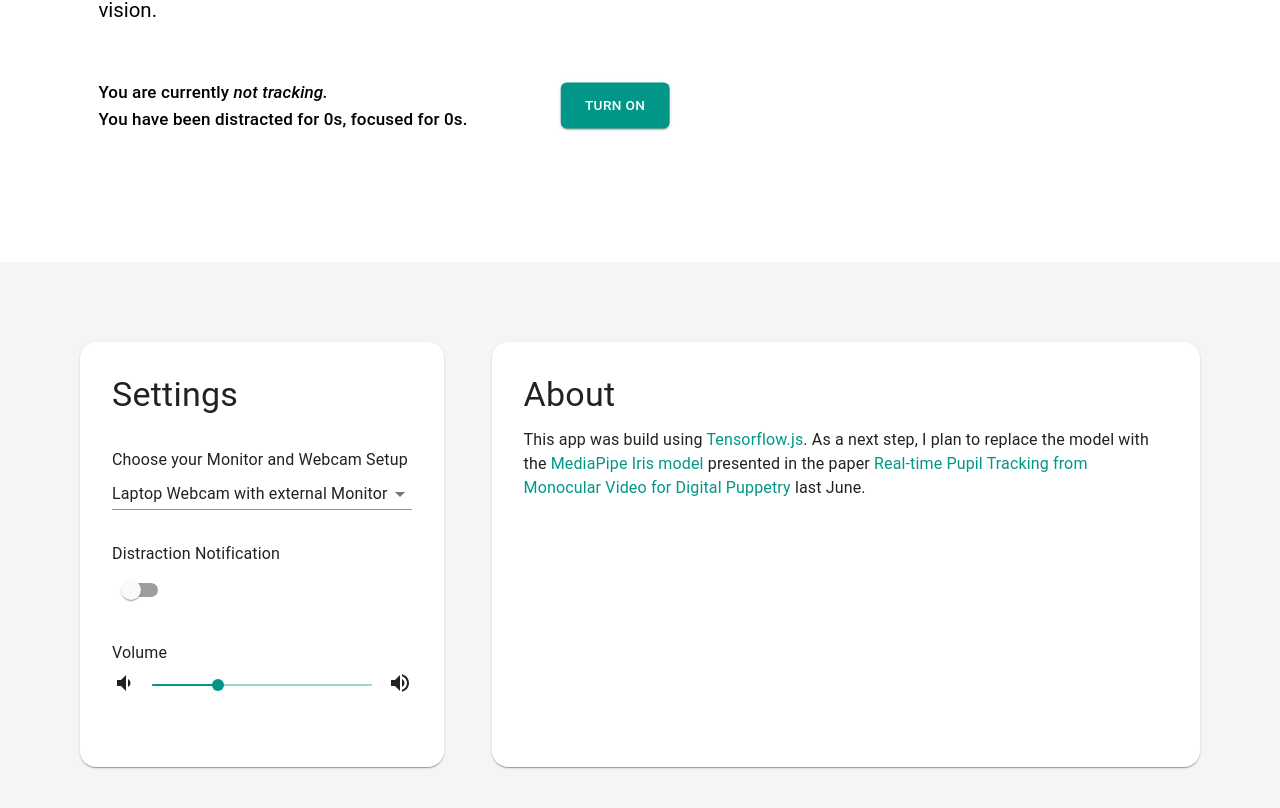
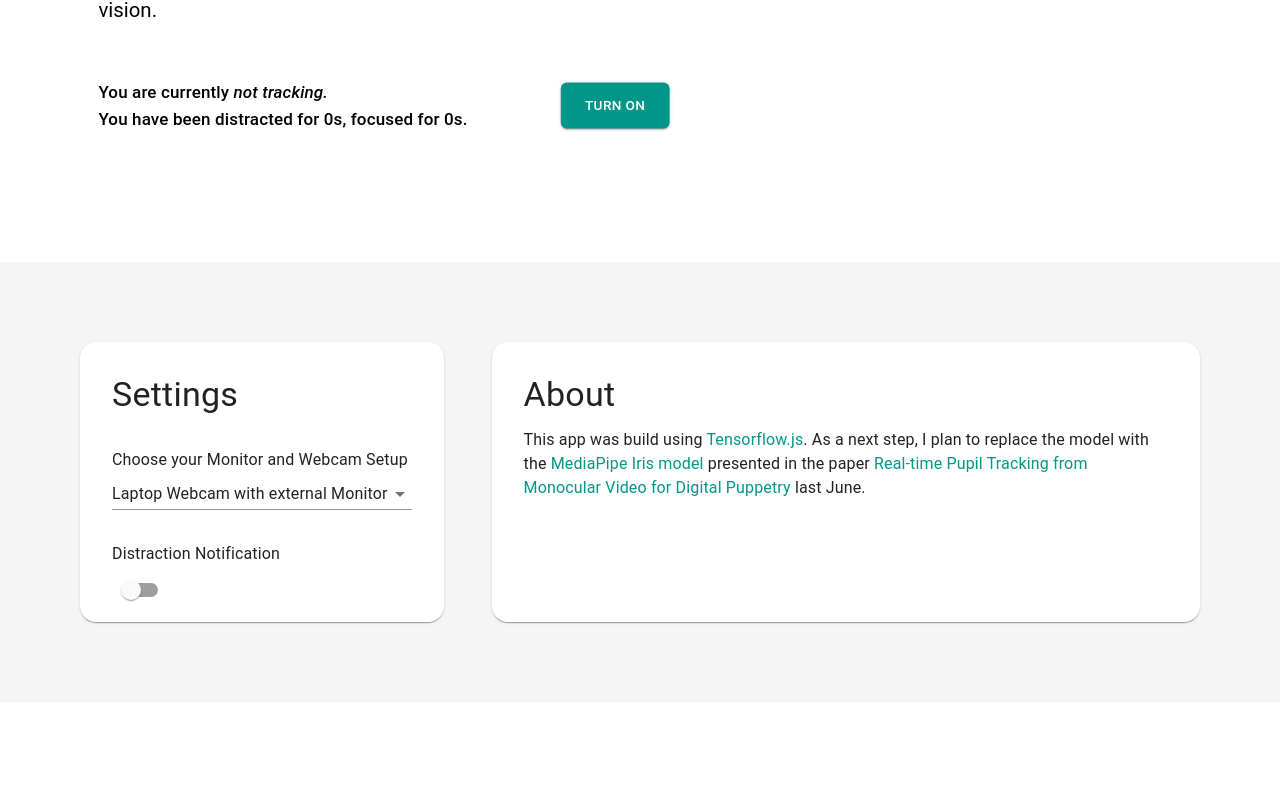
Before and after one commit to moritzWa/focuscam, a React (Create React App) app: page / in a window 1280 px wide. Shown: the part 348-1156 px from the top of the page. After the commit the page ends 1050 px from the top, so only its background shows below. Built offline with nearby package versions, Linux system fonts and the light colour scheme; no server answers.

Commit message:
fix spacing

```diff
--- a/src/App.css
+++ b/src/App.css
@@ -1,5 +1,5 @@
 .App {
-	height: 100vh;
+	height: 90vh;
 	width: 100vw;
 }
 
@@ -14,6 +14,11 @@
 }
 
 /* ------------------ Header  ------------------ */
+
+.header__wrapper {
+	max-width: 1400px;
+	margin: auto;
+}
 
 .header {
 	min-height: 30vh;
@@ -140,8 +145,14 @@
 
 /* ------------------ Content  ------------------ */
 
+.content_wrapper {
+	background-color: #f5f5f5;
+}
+
 .content {
-	background-color: #f5f5f5;
+	height: 35vh;
+	max-width: 1400px;
+	margin: auto;
 	padding: 5rem;
 	display: grid;
 	grid-template-columns: auto auto;
--- a/src/FocusCam.js
+++ b/src/FocusCam.js
@@ -137,6 +137,7 @@
 
 	return (
 		<>
+			<div className="header_wrapper">
 				<div className="header">
 					<div className="header__left">
 						<div>
@@ -144,7 +145,8 @@
 								💡 FocusCam
 							</Typography>
 							<Typography variant="h5" gutterBottom>
-							A web app that helps you improve your focus using computer vision.
+								A web app that helps you improve your focus using computer
+								vision.
 							</Typography>
 						</div>
 
@@ -156,8 +158,8 @@
 								</Typography>
 								<Typography variant="h6">
 									You have been distracted for{" "}
-								{distractionDuration ? distractionDuration : "0"}s, focused for{" "}
-								{focusDuration ? focusDuration : "0"}s.
+									{distractionDuration ? distractionDuration : "0"}s, focused
+									for {focusDuration ? focusDuration : "0"}s.
 									{focusPercentage
 										? " That is " + focusPercentage + "% Focus."
 										: null}
@@ -179,7 +181,9 @@
 						<div className="cam__container">
 							<div
 								className={
-								focusCamOn ? "cam__overlay cam__overlay-" + topPrediction : null
+									focusCamOn
+										? "cam__overlay cam__overlay-" + topPrediction
+										: null
 								}
 							></div>
 							<Webcam
@@ -192,7 +196,8 @@
 						</div>
 					</div>
 				</div>
-
+			</div>
+			<div className="content_wrapper">
 				<div className="content">
 					<Card>
 						<CardContent>
@@ -282,6 +287,7 @@
 						</CardContent>
 					</Card>
 				</div>
+			</div>
 		</>
 	);
 }
```
Lines whose indentation alone changed are shown as unchanged.
